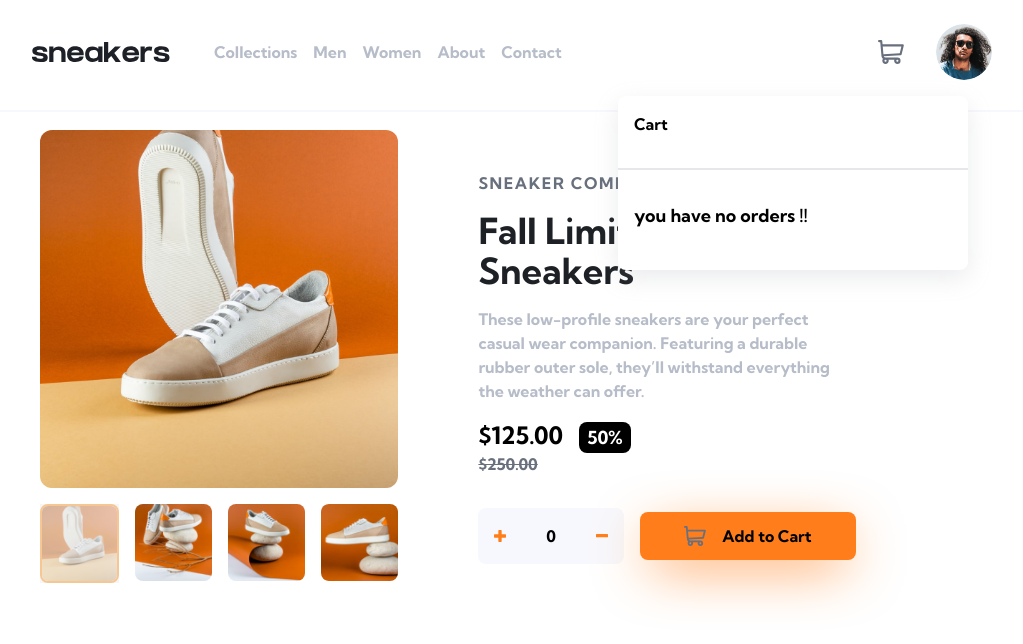
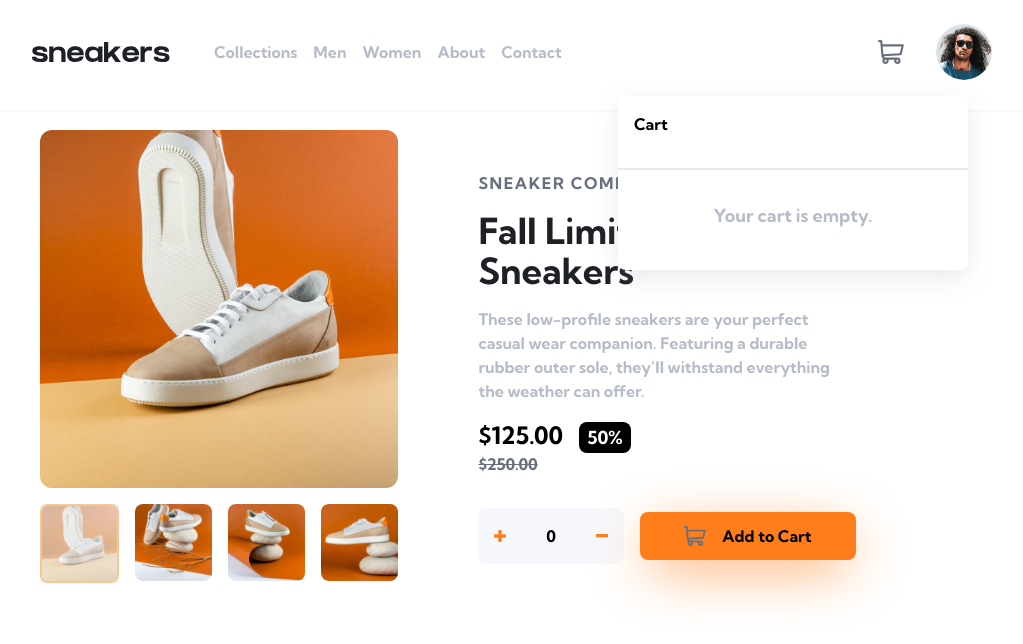
Before and after one commit to Medido1/E-commerce-product-page, a React (Vite) app: page / in a window 1280 px wide. Both pictures are taken after a click on the button 1074 px from the left and 52 px from the top of the page. Shown: the top 644 px of the page, without its empty margins (184-1207 px from the left). Built offline with nearby package versions, Linux system fonts and the light colour scheme.

Commit message:
Few tweaks in cart modal

```diff
--- a/src/components/CartModal.jsx
+++ b/src/components/CartModal.jsx
@@ -31,9 +31,9 @@ function CartModal() {
           rounded-lg max-w-[350px] kumbh_font absolute  bg-white w-[96%] box`}
           {...cartAnimation}
         >
-        <p className="p-4 mb-4">
+        <h2 className="p-4 mb-4">
           Cart
-        </p>
+        </h2>
         <div className="w-full h-0.5 bg-gray-200 mb-4"></div>
         {totalOrders > 0 &&
           <div className="flex flex-col items-center">
@@ -42,7 +42,7 @@ function CartModal() {
                 className="h-16"
                 src={imgThumb} alt="thumb img"
               />
-              <div className="flex flex-col items-c gap-2 text-[var(--grayish_blue)]">
+              <div className="flex flex-col  gap-2 text-[var(--grayish_blue)]">
                 <p>
                   Fall Limited Edition Sneakers
                 </p>
@@ -52,7 +52,12 @@ function CartModal() {
                   <span className="text-[var(--very_dark_blue)]">${parseInt(totalOrders) * 125}.00</span>
                 </p>
               </div>
-              <button onClick={deleteProduct}>
+              <button
+                onClick={deleteProduct}
+                aria-label="Delete product"
+                title="Remove item"
+                className="cursor-pointer"
+              >
                 <img
                   className="h-5 w-4 my-auto"
                   src={iconDelete} alt="delete product"
@@ -67,8 +72,8 @@ function CartModal() {
           </div>
         }
         {totalOrders === 0 &&
-          <p className="block p-4 pb-10 text-lg">
-            you have no orders !!
+          <p className="block p-4 pb-10 text-lg text-center text-[var(--grayish_blue)]">
+            Your cart is empty.
           </p>
         }
       </motion.div>
```
